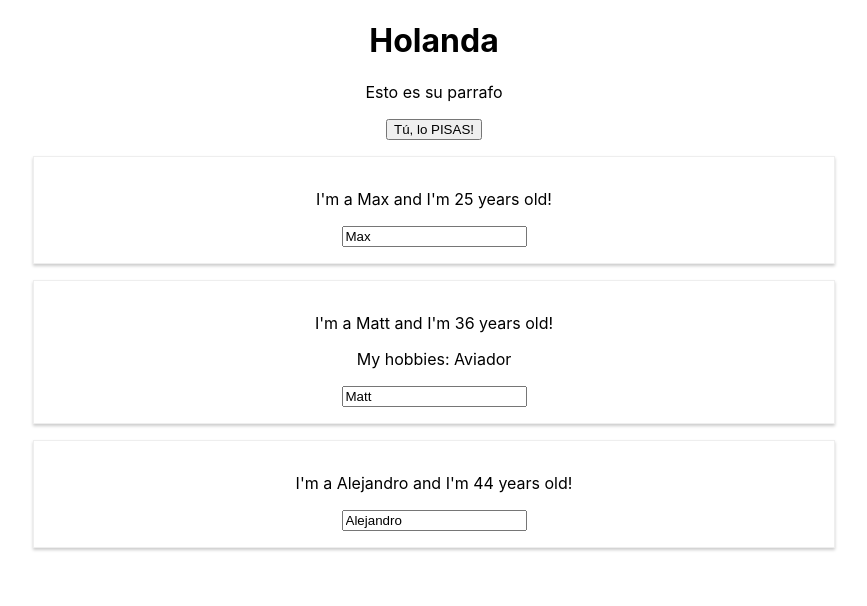
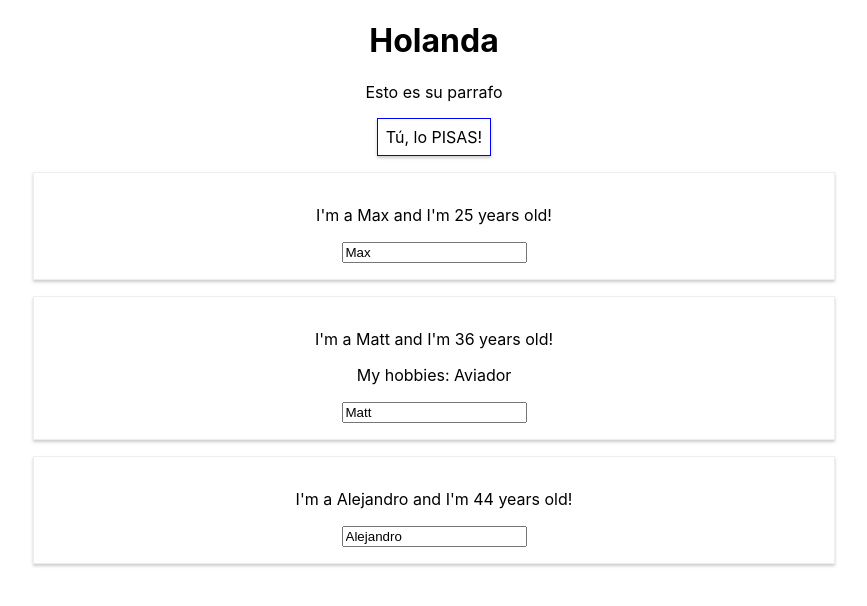
Before and after one commit to matias-harding/react-one, a React (Create React App) app: page / in a window 1280 px wide. Shown: the top 606 px of the page, without its empty margins (206-1073 px from the left). Built offline with nearby package versions, Linux system fonts and the light colour scheme.

Commit message:
Inline JS Styling

```diff
--- a/src/App.js
+++ b/src/App.js
@@ -33,11 +33,23 @@ class App extends Component {
   }
 
   render() {
+    // JS styleMe Object
+    const styleMe = {
+      backgroundColor: 'white',
+      font: 'inherit',
+      border: '1px solid blue',
+      padding: '8px',
+      cursor: 'pointer',
+      boxShadow: '0 2px 3px #ccc'
+    };
+
     return (
       <div className="App">
         <h1>Holanda</h1>
         <p>Esto es su parrafo</p>
-        <button onClick={this.switchNameHandler.bind(this, 'Maximilian')}>Tú, lo PISAS!</button>
+        <button
+        style={styleMe}
+        onClick={this.switchNameHandler.bind(this, 'Maximilian')}>Tú, lo PISAS!</button>
         <Person
           name={this.state.persons[0].name}
           age={this.state.persons[0].age} />
```
